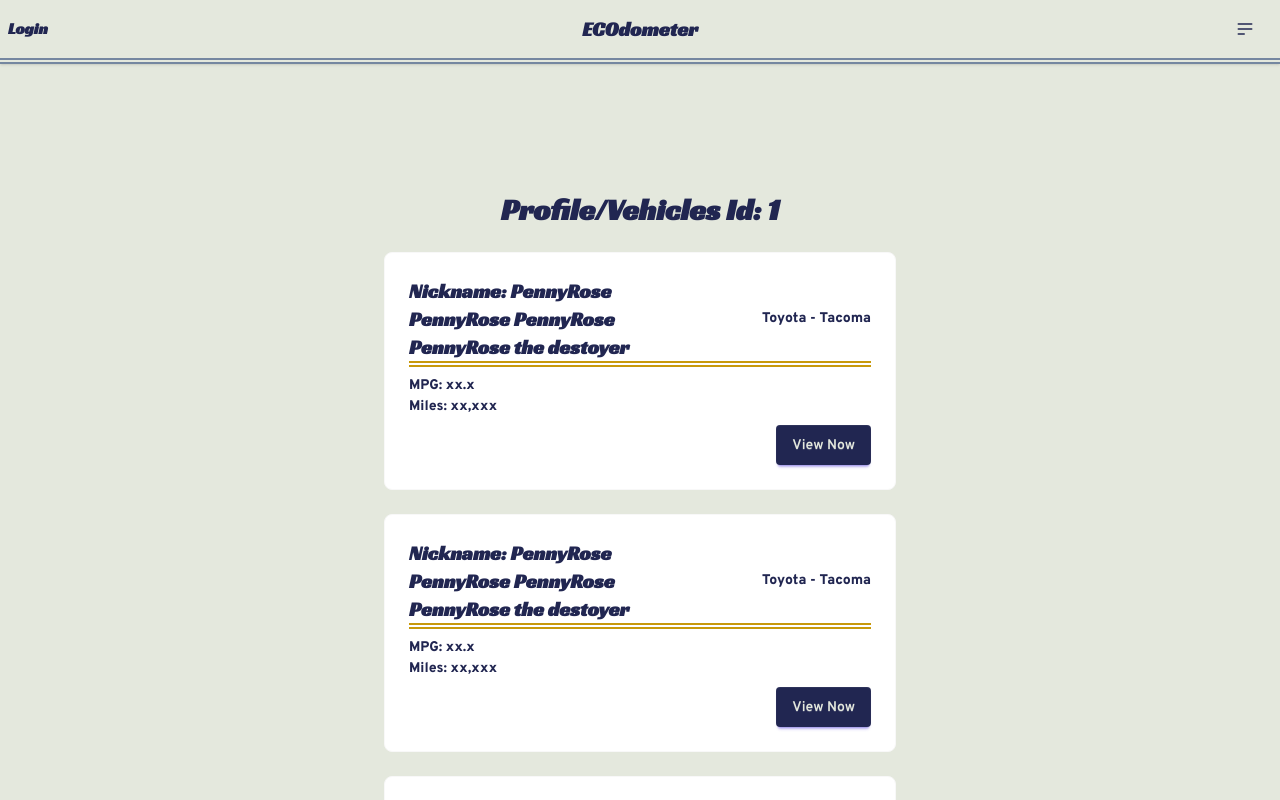
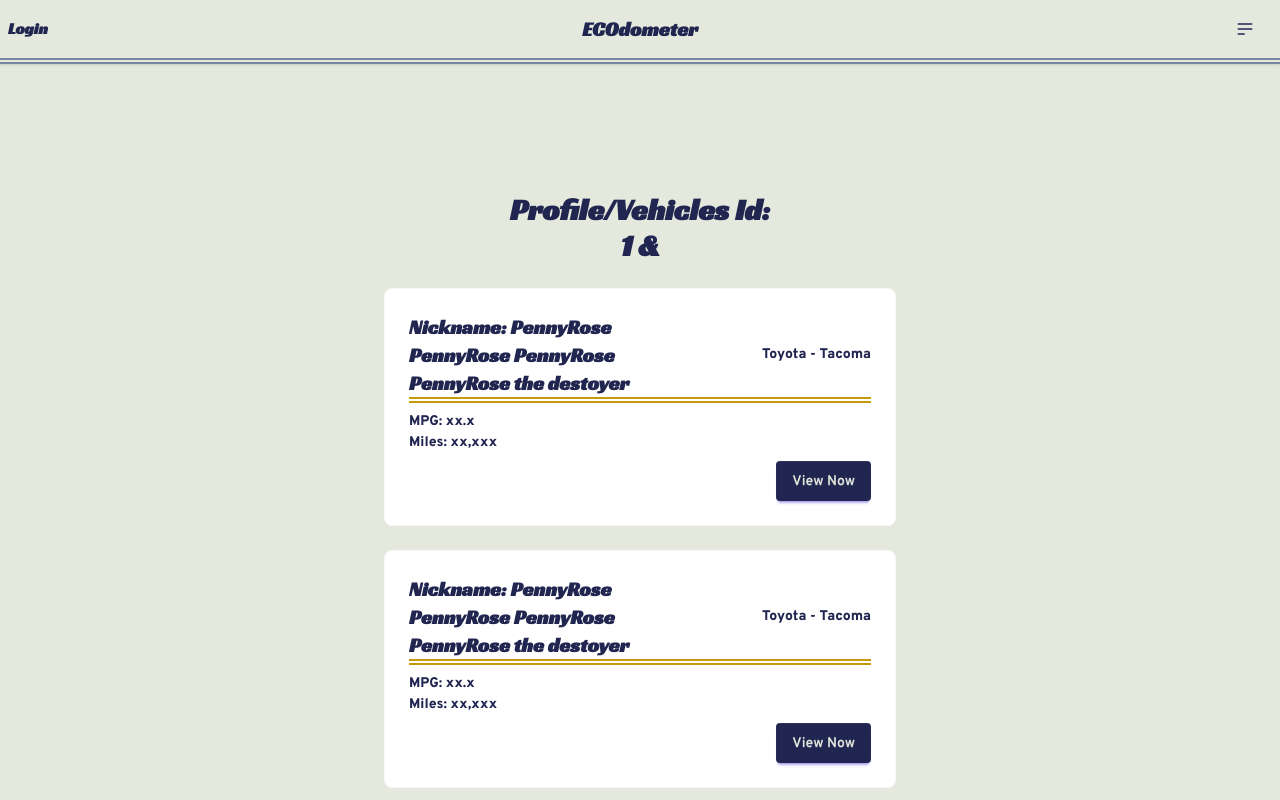
Before and after one commit to boothaw/ecodometer, a Next.js app: page /profile/1 in a window 1280 px wide. Shown: the top 800 px of the page. Built offline with nearby package versions, Linux system fonts and the light colour scheme; no server answers.

Commit message:
profile page structure

```diff
--- a/src/app/profile/[profileId]/page.tsx
+++ b/src/app/profile/[profileId]/page.tsx
@@ -1,4 +1,6 @@
 import { VehicleCard } from "@/src/components/VehicleCard";
+import { clerkClient } from '@clerk/nextjs/server';
+
 
 export default async function Profile({
   params,
@@ -8,12 +10,21 @@ export default async function Profile({
 
     const {profileId} = await params
 
+    // console.log(profileId)
+
+    // async function getUserData(userId) {
+    //   const user = await clerkClient.users.getUser(userId);
+    //   console.log(user.username); // Or user.primaryEmailAddress.emailAddress
+    //   return user;
+    // }
+
+
   return (
     <div className="flex min-h-screen items-center justify-center font-body">
       <main className="flex min-h-screen w-full max-w-3xl flex-col items-center justify-between py-32 px-16 sm:items-start">
         <div className="flex flex-col items-center justify-center mx-auto gap-6 text-center">
           <h1 className="max-w-xs text-3xl font-semibold text-navy font-display">
-            Profile/Vehicles Id: {profileId}
+            Profile/Vehicles Id:<br></br>{profileId} &
           </h1>
 
           <VehicleCard />
```
